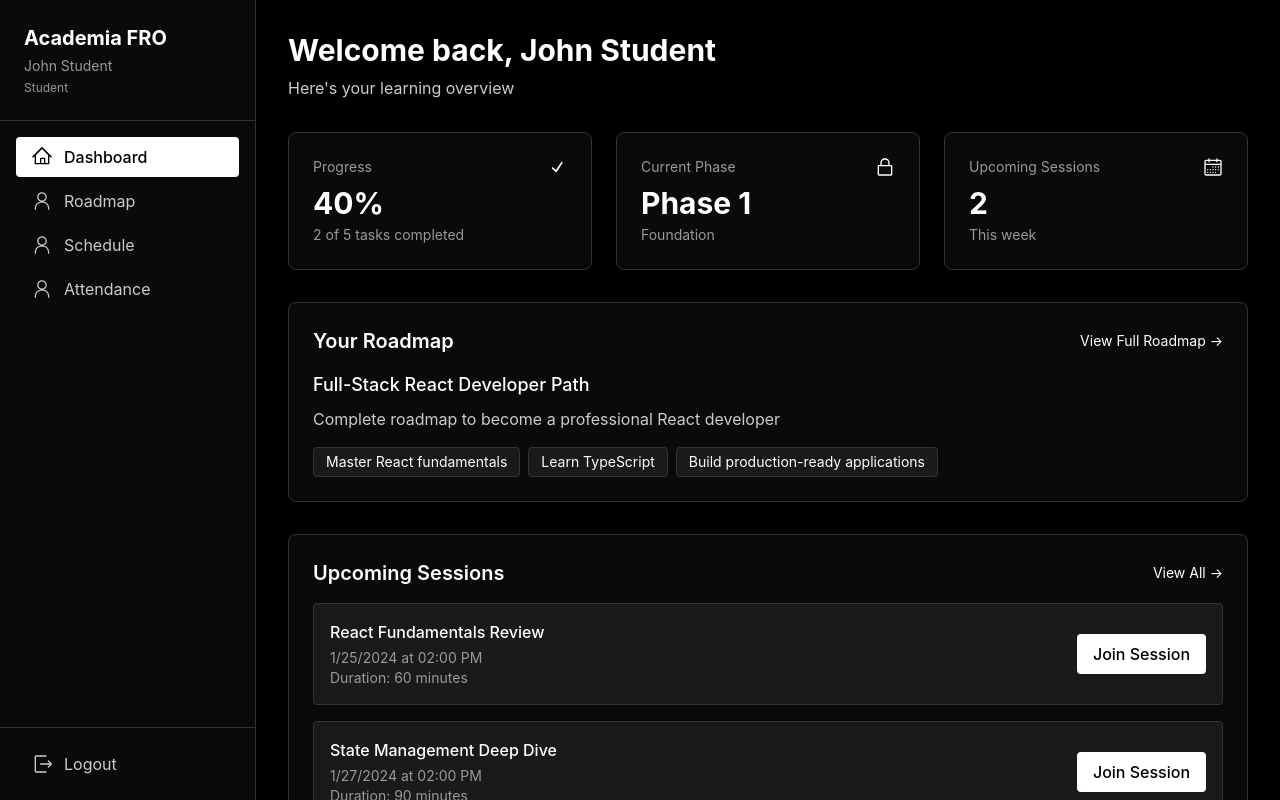
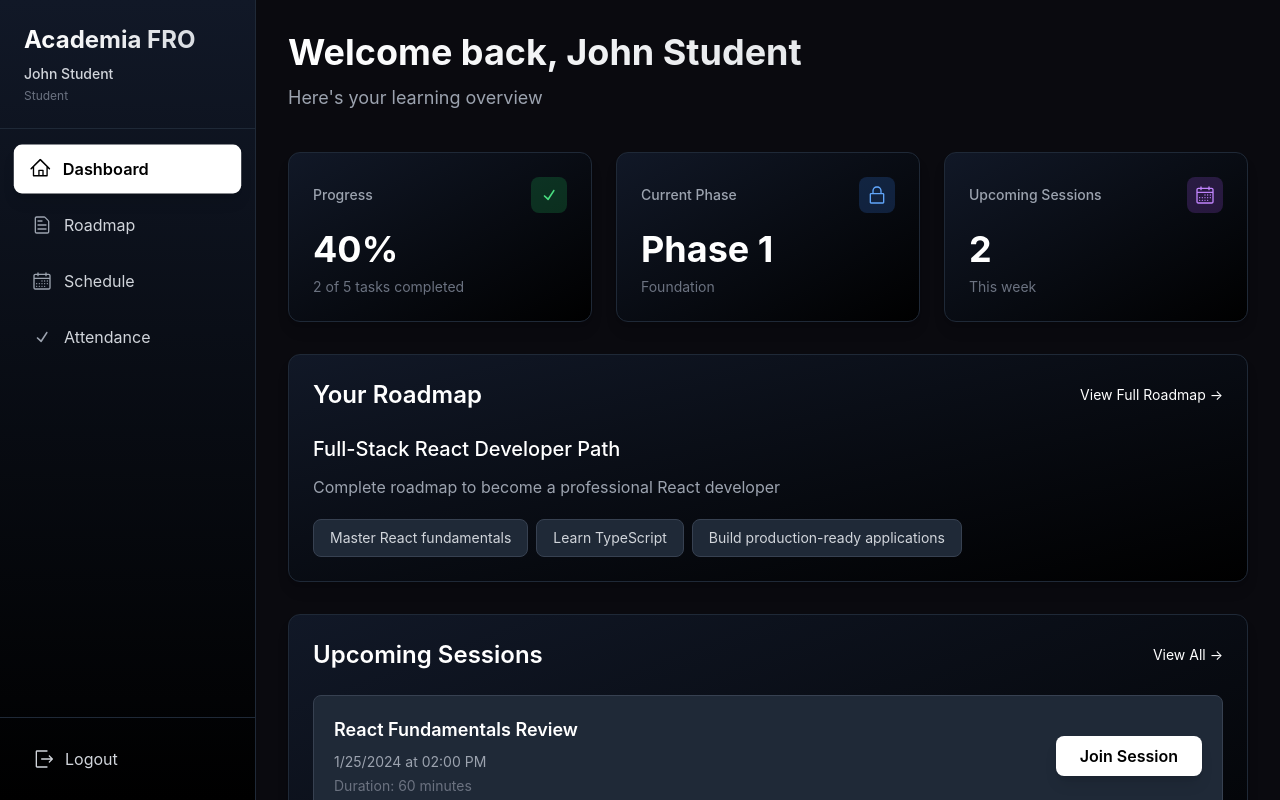
Before and after one commit to leandre000/academia-fro, a React (Vite) app: page /login in a window 1280 px wide. Both pictures are taken after a click on the button "Student Portal". Built offline with nearby package versions, Linux system fonts and the light colour scheme.

Commit message:
Fix UI bugs and improve design: modern gradients, better icons, improved styling, and navigation fixes

```diff
--- a/src/components/PortalLayout.tsx
+++ b/src/components/PortalLayout.tsx
@@ -3,10 +3,12 @@ import Sidebar from './Sidebar';
 
 export default function PortalLayout() {
   return (
-    <div className="flex h-screen bg-bg-primary">
+    <div className="flex h-screen bg-gradient-to-br from-gray-900 via-black to-gray-900">
       <Sidebar />
-      <main className="flex-1 overflow-auto">
-        <Outlet />
+      <main className="flex-1 overflow-auto bg-bg-primary">
+        <div className="min-h-full">
+          <Outlet />
+        </div>
       </main>
     </div>
   );
--- a/src/components/Sidebar.tsx
+++ b/src/components/Sidebar.tsx
@@ -1,7 +1,18 @@
 import { Link, useLocation } from 'react-router-dom';
 import { useAuthStore } from '../store/authStore';
 import type { UserRole } from '../types';
-import { HomeIcon, PersonIcon, ExitIcon } from '@radix-ui/react-icons';
+import {
+  HomeIcon,
+  PersonIcon,
+  ExitIcon,
+  CalendarIcon,
+  CheckIcon,
+  FileTextIcon,
+  Pencil1Icon,
+  GearIcon,
+  ArrowUpIcon,
+  ArrowDownIcon,
+} from '@radix-ui/react-icons';
 
 interface NavItem {
   path: string;
@@ -12,40 +23,40 @@ interface NavItem {
 const roleNavItems: Record<UserRole, NavItem[]> = {
   student: [
     { path: '/student', label: 'Dashboard', icon: HomeIcon },
-    { path: '/student/roadmap', label: 'Roadmap', icon: PersonIcon },
-    { path: '/student/schedule', label: 'Schedule', icon: PersonIcon },
-    { path: '/student/attendance', label: 'Attendance', icon: PersonIcon },
+    { path: '/student/roadmap', label: 'Roadmap', icon: FileTextIcon },
+    { path: '/student/schedule', label: 'Schedule', icon: CalendarIcon },
+    { path: '/student/attendance', label: 'Attendance', icon: CheckIcon },
   ],
   trainer: [
     { path: '/trainer', label: 'Dashboard', icon: HomeIcon },
-    { path: '/trainer/availability', label: 'Availability', icon: PersonIcon },
+    { path: '/trainer/availability', label: 'Availability', icon: CalendarIcon },
     { path: '/trainer/students', label: 'Students', icon: PersonIcon },
-    { path: '/trainer/roadmap-builder', label: 'Roadmap Builder', icon: PersonIcon },
-    { path: '/trainer/wallet', label: 'Wallet', icon: PersonIcon },
+    { path: '/trainer/roadmap-builder', label: 'Roadmap Builder', icon: Pencil1Icon },
+    { path: '/trainer/wallet', label: 'Wallet', icon: ArrowUpIcon },
   ],
   master_mentor: [
     { path: '/master-mentor', label: 'Dashboard', icon: HomeIcon },
-    { path: '/master-mentor/reviews', label: 'Roadmap Reviews', icon: PersonIcon },
-    { path: '/master-mentor/progression', label: 'Progression Control', icon: PersonIcon },
-    { path: '/master-mentor/logs', label: 'Checkup Logs', icon: PersonIcon },
+    { path: '/master-mentor/reviews', label: 'Roadmap Reviews', icon: FileTextIcon },
+    { path: '/master-mentor/progression', label: 'Progression Control', icon: CheckIcon },
+    { path: '/master-mentor/logs', label: 'Checkup Logs', icon: FileTextIcon },
   ],
   wing_admin: [
     { path: '/wing-admin', label: 'Dashboard', icon: HomeIcon },
     { path: '/wing-admin/capacity', label: 'Trainer Capacity', icon: PersonIcon },
-    { path: '/wing-admin/activity', label: 'Student Activity', icon: PersonIcon },
-    { path: '/wing-admin/wallet', label: 'Wing Wallet', icon: PersonIcon },
+    { path: '/wing-admin/activity', label: 'Student Activity', icon: CalendarIcon },
+    { path: '/wing-admin/wallet', label: 'Wing Wallet', icon: ArrowUpIcon },
   ],
   umbrella_admin: [
     { path: '/umbrella-admin', label: 'Dashboard', icon: HomeIcon },
-    { path: '/umbrella-admin/analytics', label: 'Analytics', icon: PersonIcon },
+    { path: '/umbrella-admin/analytics', label: 'Analytics', icon: ArrowUpIcon },
     { path: '/umbrella-admin/wings', label: 'Wing Performance', icon: PersonIcon },
-    { path: '/umbrella-admin/rules', label: 'System Rules', icon: PersonIcon },
-    { path: '/umbrella-admin/payments', label: 'Payment Flow', icon: PersonIcon },
+    { path: '/umbrella-admin/rules', label: 'System Rules', icon: GearIcon },
+    { path: '/umbrella-admin/payments', label: 'Payment Flow', icon: ArrowDownIcon },
   ],
   company: [
     { path: '/company', label: 'Dashboard', icon: HomeIcon },
     { path: '/company/students', label: 'Our Students', icon: PersonIcon },
-    { path: '/company/programs', label: 'Programs', icon: PersonIcon },
+    { path: '/company/programs', label: 'Programs', icon: FileTextIcon },
   ],
 };
 
@@ -58,14 +69,16 @@ export default function Sidebar() {
   const navItems = roleNavItems[user.role] || [];
 
   return (
-    <div className="w-64 bg-bg-secondary border-r border-border h-screen flex flex-col">
-      <div className="p-6 border-b border-border">
-        <h1 className="text-xl font-bold">Academia FRO</h1>
-        <p className="text-sm text-text-muted mt-1">{user.name}</p>
-        <p className="text-xs text-text-muted mt-1 capitalize">{user.role.replace('_', ' ')}</p>
+    <div className="w-64 bg-gradient-to-b from-gray-900 to-black border-r border-gray-800 h-screen flex flex-col shadow-2xl">
+      <div className="p-6 border-b border-gray-800">
+        <h1 className="text-2xl font-bold bg-gradient-to-r from-white to-gray-300 bg-clip-text text-transparent">
+          Academia FRO
+        </h1>
+        <p className="text-sm text-gray-300 mt-2 font-medium">{user.name}</p>
+        <p className="text-xs text-gray-500 mt-1 capitalize">{user.role.replace('_', ' ')}</p>
       </div>
 
-      <nav className="flex-1 p-4 space-y-1">
+      <nav className="flex-1 p-4 space-y-2 overflow-y-auto">
         {navItems.map((item) => {
           const Icon = item.icon;
           const isActive = location.pathname === item.path;
@@ -73,23 +86,23 @@ export default function Sidebar() {
             <Link
               key={item.path}
               to={item.path}
-              className={`flex items-center gap-3 px-4 py-2 rounded transition-colors ${
+              className={`flex items-center gap-3 px-4 py-3 rounded-lg transition-all duration-200 ${
                 isActive
-                  ? 'bg-white text-black font-medium'
-                  : 'text-text-secondary hover:bg-bg-tertiary hover:text-text-primary'
+                  ? 'bg-white text-black font-semibold shadow-lg transform scale-[1.02]'
+                  : 'text-gray-300 hover:bg-gray-800 hover:text-white hover:translate-x-1'
               }`}
             >
-              <Icon className="w-5 h-5" />
+              <Icon className={`w-5 h-5 ${isActive ? '' : 'text-gray-400'}`} />
               <span>{item.label}</span>
             </Link>
           );
         })}
       </nav>
 
-      <div className="p-4 border-t border-border">
+      <div className="p-4 border-t border-gray-800">
         <button
           onClick={logout}
-          className="w-full flex items-center gap-3 px-4 py-2 rounded text-text-secondary hover:bg-bg-tertiary hover:text-text-primary transition-colors"
+          className="w-full flex items-center gap-3 px-4 py-3 rounded-lg text-gray-300 hover:bg-red-900/20 hover:text-red-400 transition-all duration-200 border border-transparent hover:border-red-900/50"
         >
           <ExitIcon className="w-5 h-5" />
           <span>Logout</span>
--- a/src/pages/student/Dashboard.tsx
+++ b/src/pages/student/Dashboard.tsx
@@ -12,65 +12,73 @@ export default function StudentDashboard() {
   const upcomingSessions = sessions?.filter((s) => s.status === 'scheduled').slice(0, 3) || [];
 
   return (
-    <div className="p-8">
-      <div className="mb-8">
-        <h1 className="text-3xl font-bold mb-2">Welcome back, {user?.name}</h1>
-        <p className="text-text-secondary">Here's your learning overview</p>
+    <div className="p-8 animate-fade-in">
+      <div className="mb-10">
+        <h1 className="text-4xl font-bold mb-3 bg-gradient-to-r from-white to-gray-300 bg-clip-text text-transparent">
+          Welcome back, {user?.name}
+        </h1>
+        <p className="text-gray-400 text-lg">Here's your learning overview</p>
       </div>
 
       {/* Stats Grid */}
       <div className="grid grid-cols-1 md:grid-cols-3 gap-6 mb-8">
-        <div className="bg-bg-secondary border border-border rounded-lg p-6">
-          <div className="flex items-center justify-between mb-2">
-            <span className="text-text-muted text-sm">Progress</span>
-            <CheckIcon className="w-5 h-5 text-white" />
+        <div className="bg-gradient-to-br from-gray-900 to-black border border-gray-800 rounded-xl p-6 hover:border-gray-700 transition-all shadow-lg hover:shadow-xl transform hover:scale-[1.02]">
+          <div className="flex items-center justify-between mb-4">
+            <span className="text-gray-400 text-sm font-medium">Progress</span>
+            <div className="bg-green-500/20 p-2 rounded-lg">
+              <CheckIcon className="w-5 h-5 text-green-400" />
+            </div>
           </div>
-          <p className="text-3xl font-bold">{progress?.completionPercentage || 0}%</p>
-          <p className="text-sm text-text-muted mt-1">
+          <p className="text-4xl font-bold mb-2">{progress?.completionPercentage || 0}%</p>
+          <p className="text-sm text-gray-500">
             {progress?.completedTasks || 0} of {progress?.totalTasks || 0} tasks completed
           </p>
         </div>
 
-        <div className="bg-bg-secondary border border-border rounded-lg p-6">
-          <div className="flex items-center justify-between mb-2">
-            <span className="text-text-muted text-sm">Current Phase</span>
-            <LockClosedIcon className="w-5 h-5 text-white" />
+        <div className="bg-gradient-to-br from-gray-900 to-black border border-gray-800 rounded-xl p-6 hover:border-gray-700 transition-all shadow-lg hover:shadow-xl transform hover:scale-[1.02]">
+          <div className="flex items-center justify-between mb-4">
+            <span className="text-gray-400 text-sm font-medium">Current Phase</span>
+            <div className="bg-blue-500/20 p-2 rounded-lg">
+              <LockClosedIcon className="w-5 h-5 text-blue-400" />
+            </div>
           </div>
-          <p className="text-3xl font-bold">Phase {progress?.currentPhase || 1}</p>
-          <p className="text-sm text-text-muted mt-1">
+          <p className="text-4xl font-bold mb-2">Phase {progress?.currentPhase || 1}</p>
+          <p className="text-sm text-gray-500">
             {roadmap?.phases.find((p) => p.order === progress?.currentPhase)?.title || 'Foundation'}
           </p>
         </div>
 
-        <div className="bg-bg-secondary border border-border rounded-lg p-6">
-          <div className="flex items-center justify-between mb-2">
-            <span className="text-text-muted text-sm">Upcoming Sessions</span>
-            <CalendarIcon className="w-5 h-5 text-white" />
+        <div className="bg-gradient-to-br from-gray-900 to-black border border-gray-800 rounded-xl p-6 hover:border-gray-700 transition-all shadow-lg hover:shadow-xl transform hover:scale-[1.02]">
+          <div className="flex items-center justify-between mb-4">
+            <span className="text-gray-400 text-sm font-medium">Upcoming Sessions</span>
+            <div className="bg-purple-500/20 p-2 rounded-lg">
+              <CalendarIcon className="w-5 h-5 text-purple-400" />
+            </div>
           </div>
-          <p className="text-3xl font-bold">{upcomingSessions.length}</p>
-          <p className="text-sm text-text-muted mt-1">This week</p>
+          <p className="text-4xl font-bold mb-2">{upcomingSessions.length}</p>
+          <p className="text-sm text-gray-500">This week</p>
         </div>
       </div>
 
       {/* Roadmap Preview */}
       {roadmap && (
-        <div className="bg-bg-secondary border border-border rounded-lg p-6 mb-8">
-          <div className="flex items-center justify-between mb-4">
-            <h2 className="text-xl font-semibold">Your Roadmap</h2>
+        <div className="bg-gradient-to-br from-gray-900 to-black border border-gray-800 rounded-xl p-6 mb-8 shadow-lg hover:border-gray-700 transition-all">
+          <div className="flex items-center justify-between mb-6">
+            <h2 className="text-2xl font-semibold">Your Roadmap</h2>
             <Link
               to="/student/roadmap"
-              className="text-sm text-white hover:underline"
+              className="text-sm text-white hover:text-gray-300 transition-colors flex items-center gap-1"
             >
               View Full Roadmap →
             </Link>
           </div>
-          <h3 className="text-lg font-medium mb-2">{roadmap.title}</h3>
-          <p className="text-text-secondary mb-4">{roadmap.description}</p>
+          <h3 className="text-xl font-medium mb-3">{roadmap.title}</h3>
+          <p className="text-gray-400 mb-5">{roadmap.description}</p>
           <div className="flex gap-2 flex-wrap">
             {roadmap.learningGoals.slice(0, 3).map((goal, idx) => (
               <span
                 key={idx}
-                className="bg-bg-tertiary border border-border rounded px-3 py-1 text-sm"
+                className="bg-gray-800 border border-gray-700 rounded-lg px-4 py-2 text-sm text-gray-300 hover:bg-gray-700 transition-colors"
               >
                 {goal}
               </span>
@@ -80,12 +88,12 @@ export default function StudentDashboard() {
       )}
 
       {/* Upcoming Sessions */}
-      <div className="bg-bg-secondary border border-border rounded-lg p-6">
-        <div className="flex items-center justify-between mb-4">
-          <h2 className="text-xl font-semibold">Upcoming Sessions</h2>
+      <div className="bg-gradient-to-br from-gray-900 to-black border border-gray-800 rounded-xl p-6 shadow-lg">
+        <div className="flex items-center justify-between mb-6">
+          <h2 className="text-2xl font-semibold">Upcoming Sessions</h2>
           <Link
             to="/student/schedule"
-            className="text-sm text-white hover:underline"
+            className="text-sm text-white hover:text-gray-300 transition-colors flex items-center gap-1"
           >
             View All →
           </Link>
@@ -95,23 +103,23 @@ export default function StudentDashboard() {
             {upcomingSessions.map((session) => (
               <div
                 key={session.id}
-                className="bg-bg-tertiary border border-border rounded p-4"
+                className="bg-gray-800 border border-gray-700 rounded-lg p-5 hover:border-gray-600 transition-all hover:bg-gray-800/50"
               >
                 <div className="flex items-center justify-between">
                   <div>
-                    <h3 className="font-medium mb-1">{session.title}</h3>
-                    <p className="text-sm text-text-muted">
+                    <h3 className="font-semibold mb-2 text-lg">{session.title}</h3>
+                    <p className="text-sm text-gray-400 mb-1">
                       {new Date(session.scheduledAt).toLocaleDateString()} at{' '}
                       {new Date(session.scheduledAt).toLocaleTimeString([], {
                         hour: '2-digit',
                         minute: '2-digit',
                       })}
                     </p>
-                    <p className="text-sm text-text-muted">
+                    <p className="text-sm text-gray-500">
                       Duration: {session.duration} minutes
                     </p>
                   </div>
-                  <button className="bg-white text-black px-4 py-2 rounded font-medium hover:bg-gray-200 transition-colors">
+                  <button className="bg-white text-black px-6 py-2 rounded-lg font-semibold hover:bg-gray-200 transition-all transform hover:scale-105 shadow-lg">
                     Join Session
                   </button>
                 </div>
@@ -119,7 +127,7 @@ export default function StudentDashboard() {
             ))}
           </div>
         ) : (
-          <p className="text-text-muted">No upcoming sessions scheduled</p>
+          <p className="text-gray-500 text-center py-8">No upcoming sessions scheduled</p>
         )}
       </div>
     </div>
--- a/tailwind.config.js
+++ b/tailwind.config.js
@@ -7,15 +7,29 @@ export default {
   theme: {
     extend: {
       colors: {
-        // Black and white theme
-        'bg-primary': '#000000',
-        'bg-secondary': '#0a0a0a',
-        'bg-tertiary': '#1a1a1a',
-        'border': '#333333',
+        // Modern dark theme with better contrast
+        'bg-primary': '#0a0a0f',
+        'bg-secondary': '#111118',
+        'bg-tertiary': '#1a1a24',
+        'border': '#2a2a3a',
         'text-primary': '#ffffff',
-        'text-secondary': '#cccccc',
-        'text-muted': '#999999',
+        'text-secondary': '#d1d5db',
+        'text-muted': '#9ca3af',
         'accent': '#ffffff',
+      },
+      animation: {
+        'fade-in': 'fadeIn 0.3s ease-in-out',
+        'slide-up': 'slideUp 0.3s ease-out',
+      },
+      keyframes: {
+        fadeIn: {
+          '0%': { opacity: '0' },
+          '100%': { opacity: '1' },
+        },
+        slideUp: {
+          '0%': { transform: 'translateY(10px)', opacity: '0' },
+          '100%': { transform: 'translateY(0)', opacity: '1' },
+        },
       },
     },
   },
```
Also changed, not shown: src/App.tsx (+16 -3 lines), src/pages/Login.tsx (+22 -20 lines), src/pages/student/Roadmap.tsx (+48 -44 lines), src/pages/trainer/Dashboard.tsx (+59 -49 lines), src/pages/trainer/Students.tsx (+34 -32 lines).
